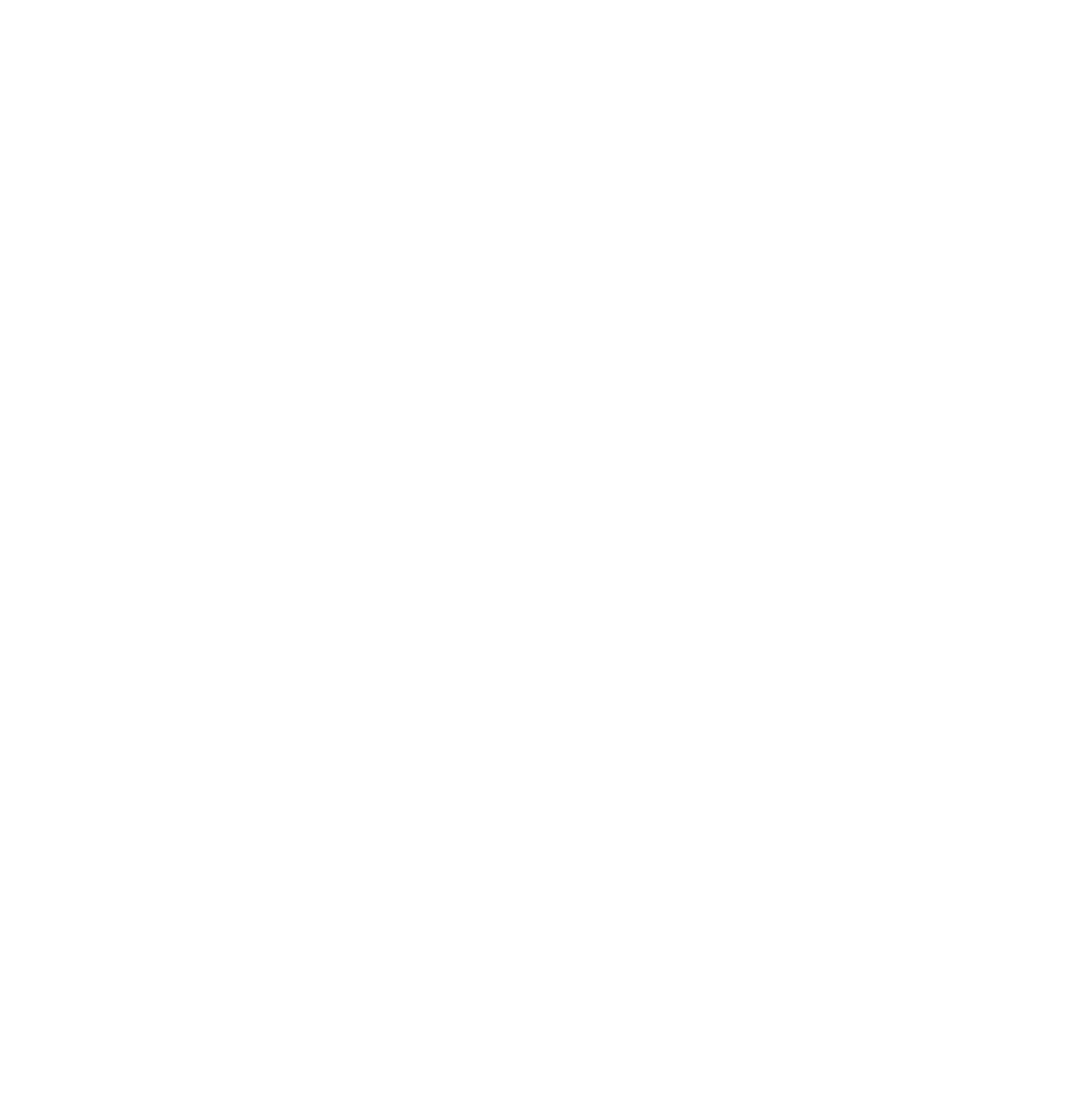
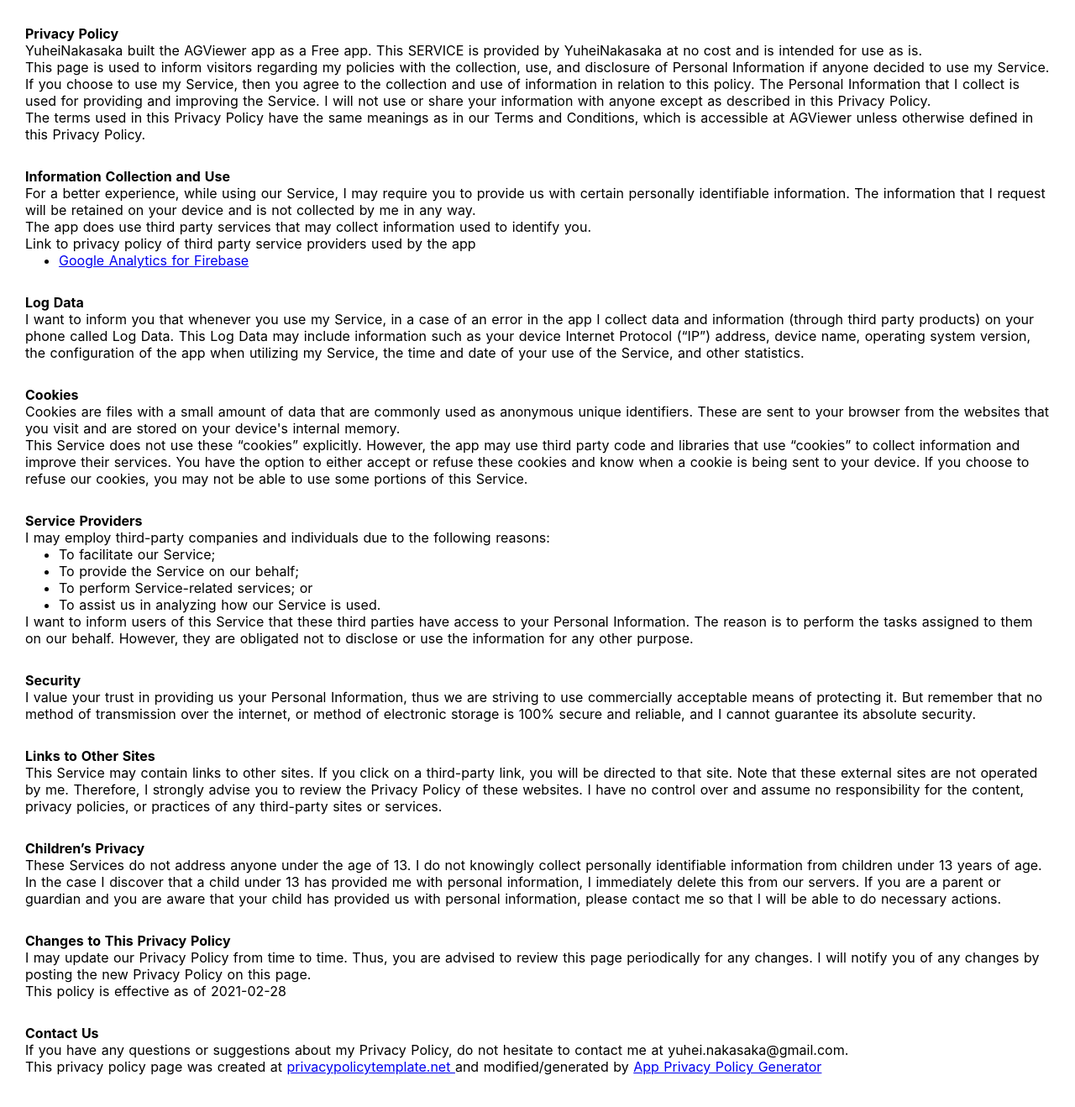
Before and after one commit to YuheiNakasaka/razokulover.com, a Nuxt app: page /ag_viewer/privacy_policy in a window 1280 px wide. Before the commit this address had no page. Shown: the top 1318 px of the page at 84% size. Before the commit the page ends 800 px from the top, so only its background shows below. Built offline with nearby package versions, Linux system fonts and the light colour scheme.

Commit message:
add privacy policy of AGViewer

```diff
--- /dev/null
+++ b/pages/ag_viewer/privacy_policy.vue
@@ -0,0 +1,122 @@
+<template>
+  <section class="container">
+    <div class="section">
+    <strong>Privacy Policy</strong> <p>
+                  YuheiNakasaka built the AGViewer app as
+                  a Free app. This SERVICE is provided by
+                  YuheiNakasaka at no cost and is intended for use as
+                  is.
+                </p> <p>
+                  This page is used to inform visitors regarding my
+                  policies with the collection, use, and disclosure of Personal
+                  Information if anyone decided to use my Service.
+                </p> <p>
+                  If you choose to use my Service, then you agree to
+                  the collection and use of information in relation to this
+                  policy. The Personal Information that I collect is
+                  used for providing and improving the Service. I will not use or share your information with
+                  anyone except as described in this Privacy Policy.
+                </p> <p>
+                  The terms used in this Privacy Policy have the same meanings
+                  as in our Terms and Conditions, which is accessible at
+                  AGViewer unless otherwise defined in this Privacy Policy.
+                </p> <p><strong>Information Collection and Use</strong></p> <p>
+                  For a better experience, while using our Service, I
+                  may require you to provide us with certain personally
+                  identifiable information. The information that
+                  I request will be retained on your device and is not collected by me in any way.
+                </p> <div><p>
+                    The app does use third party services that may collect
+                    information used to identify you.
+                  </p> <p>
+                    Link to privacy policy of third party service providers used
+                    by the app
+                  </p> <ul><!----><!----><li><a href="https://firebase.google.com/policies/analytics" target="_blank" rel="noopener noreferrer">Google Analytics for Firebase</a></li><!----><!----><!----><!----><!----><!----><!----><!----><!----><!----><!----><!----><!----><!----><!----><!----><!----><!----><!----><!----><!----><!----><!----></ul></div> <p><strong>Log Data</strong></p> <p>
+                  I want to inform you that whenever you
+                  use my Service, in a case of an error in the app
+                  I collect data and information (through third party
+                  products) on your phone called Log Data. This Log Data may
+                  include information such as your device Internet Protocol
+                  (“IP”) address, device name, operating system version, the
+                  configuration of the app when utilizing my Service,
+                  the time and date of your use of the Service, and other
+                  statistics.
+                </p> <p><strong>Cookies</strong></p> <p>
+                  Cookies are files with a small amount of data that are
+                  commonly used as anonymous unique identifiers. These are sent
+                  to your browser from the websites that you visit and are
+                  stored on your device's internal memory.
+                </p> <p>
+                  This Service does not use these “cookies” explicitly. However,
+                  the app may use third party code and libraries that use
+                  “cookies” to collect information and improve their services.
+                  You have the option to either accept or refuse these cookies
+                  and know when a cookie is being sent to your device. If you
+                  choose to refuse our cookies, you may not be able to use some
+                  portions of this Service.
+                </p> <p><strong>Service Providers</strong></p> <p>
+                  I may employ third-party companies and
+                  individuals due to the following reasons:
+                </p> <ul><li>To facilitate our Service;</li> <li>To provide the Service on our behalf;</li> <li>To perform Service-related services; or</li> <li>To assist us in analyzing how our Service is used.</li></ul> <p>
+                  I want to inform users of this Service
+                  that these third parties have access to your Personal
+                  Information. The reason is to perform the tasks assigned to
+                  them on our behalf. However, they are obligated not to
+                  disclose or use the information for any other purpose.
+                </p> <p><strong>Security</strong></p> <p>
+                  I value your trust in providing us your
+                  Personal Information, thus we are striving to use commercially
+                  acceptable means of protecting it. But remember that no method
+                  of transmission over the internet, or method of electronic
+                  storage is 100% secure and reliable, and I cannot
+                  guarantee its absolute security.
+                </p> <p><strong>Links to Other Sites</strong></p> <p>
+                  This Service may contain links to other sites. If you click on
+                  a third-party link, you will be directed to that site. Note
+                  that these external sites are not operated by me.
+                  Therefore, I strongly advise you to review the
+                  Privacy Policy of these websites. I have
+                  no control over and assume no responsibility for the content,
+                  privacy policies, or practices of any third-party sites or
+                  services.
+                </p> <p><strong>Children’s Privacy</strong></p> <p>
+                  These Services do not address anyone under the age of 13.
+                  I do not knowingly collect personally
+                  identifiable information from children under 13 years of age. In the case
+                  I discover that a child under 13 has provided
+                  me with personal information, I immediately
+                  delete this from our servers. If you are a parent or guardian
+                  and you are aware that your child has provided us with
+                  personal information, please contact me so that
+                  I will be able to do necessary actions.
+                </p> <p><strong>Changes to This Privacy Policy</strong></p> <p>
+                  I may update our Privacy Policy from
+                  time to time. Thus, you are advised to review this page
+                  periodically for any changes. I will
+                  notify you of any changes by posting the new Privacy Policy on
+                  this page.
+                </p> <p>This policy is effective as of 2021-02-28</p> <p><strong>Contact Us</strong></p> <p>
+                  If you have any questions or suggestions about my
+                  Privacy Policy, do not hesitate to contact me at yuhei.nakasaka@gmail.com.
+                </p> <p>This privacy policy page was created at <a href="https://privacypolicytemplate.net" target="_blank" rel="noopener noreferrer">privacypolicytemplate.net </a>and modified/generated by <a href="https://app-privacy-policy-generator.nisrulz.com/" target="_blank" rel="noopener noreferrer">App Privacy Policy Generator</a></p>
+    </div>
+  </section>
+</template>
+
+<script>
+export default {}
+</script>
+
+<style lang="scss">
+.container {
+  min-height: 100vh;
+  padding: 0 30px 30px 30px;
+  .section {
+    margin: 0 0 30px 0;
+    strong {
+      display: block;
+      padding: 30px 0 0 0;
+    }
+  }
+}
+</style>
```
